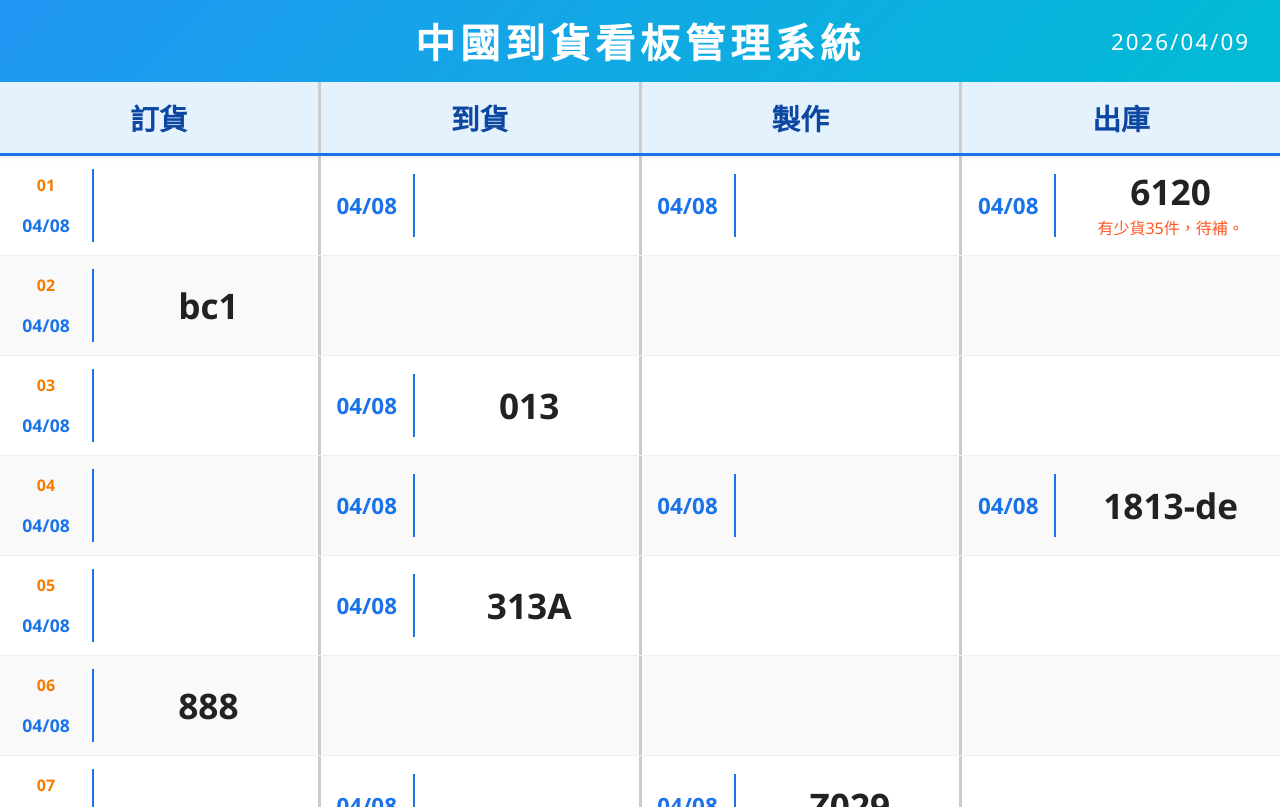
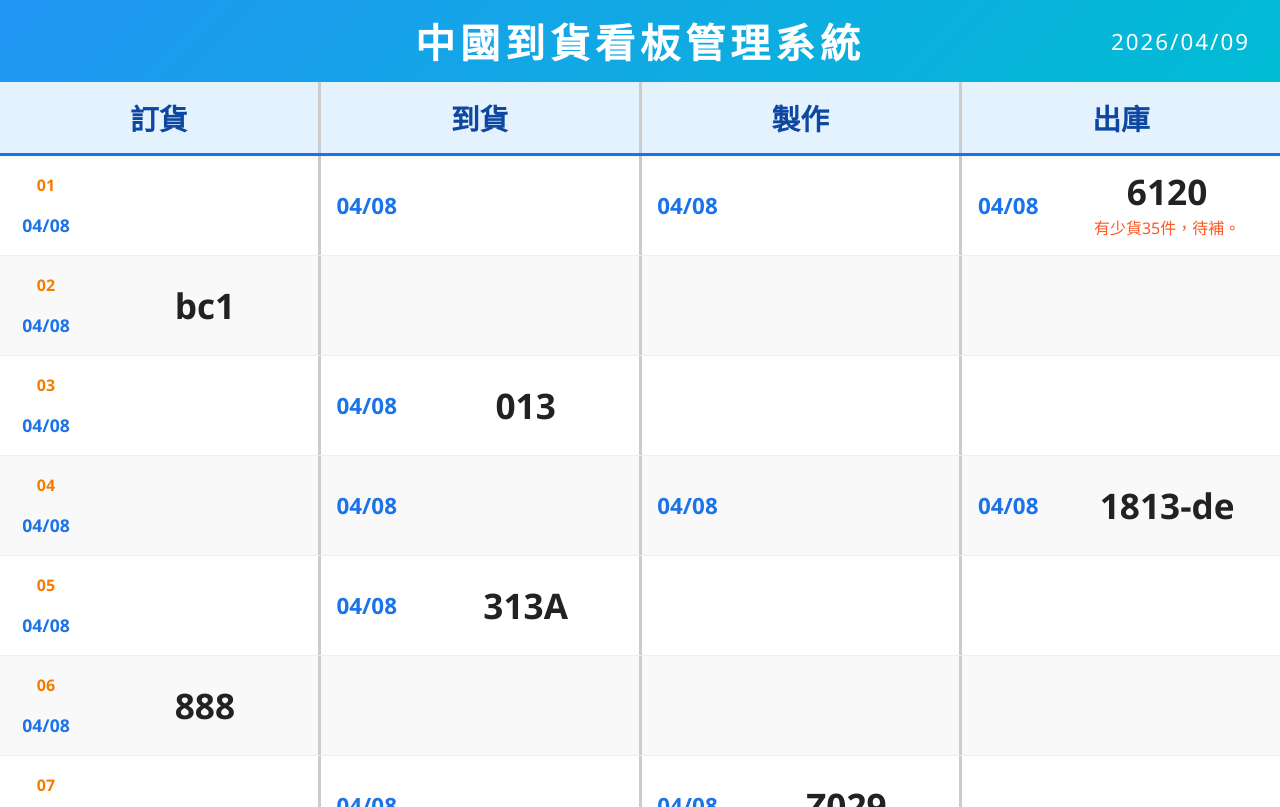
Before and after one commit to OdinLai/POR, a Flask app: page /show in a window 1280 px wide. Run offline with Flask 3, Linux system fonts and the light colour scheme; data comes from the database, SQL or seed files in the repository.

Commit message:
style: 移除單元格內的日期與內容分隔線，使界面更簡潔

```diff
--- a/PORsystem/templates/show.html
+++ b/PORsystem/templates/show.html
@@ -103,9 +103,7 @@
         color: #1a73e8;
         font-weight: bold;
         text-align: center;
-        border-right: 2px solid #1a73e8;
-        padding-right: 10px;
-        margin-right: 15px;
+        margin-right: 20px;
         display: flex;
         align-items: center;
         justify-content: center;
@@ -116,7 +114,7 @@
     .first-col-badge {
         flex-direction: column;
         justify-content: space-between;
-        padding: 5px 10px 5px 0;
+        padding: 5px 0;
     }
     .serial-no {
         font-size: 1rem;
```
